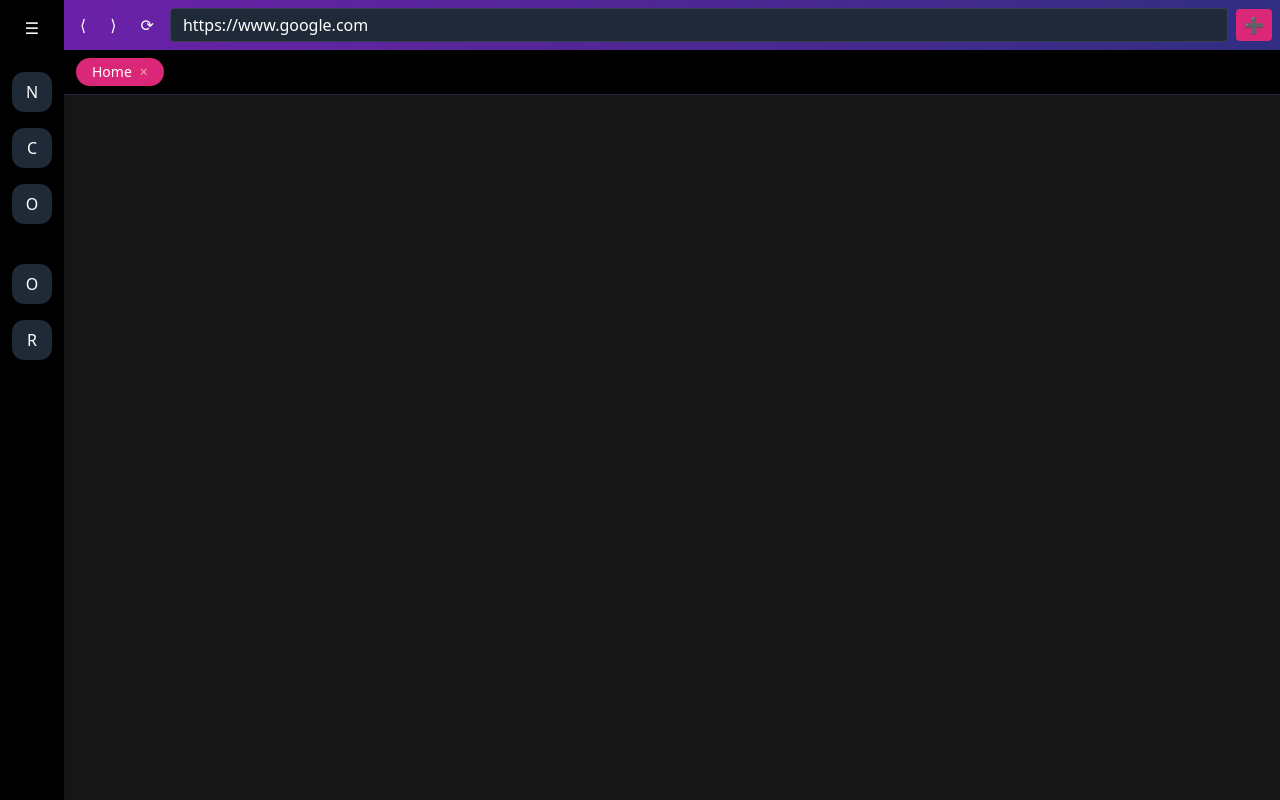
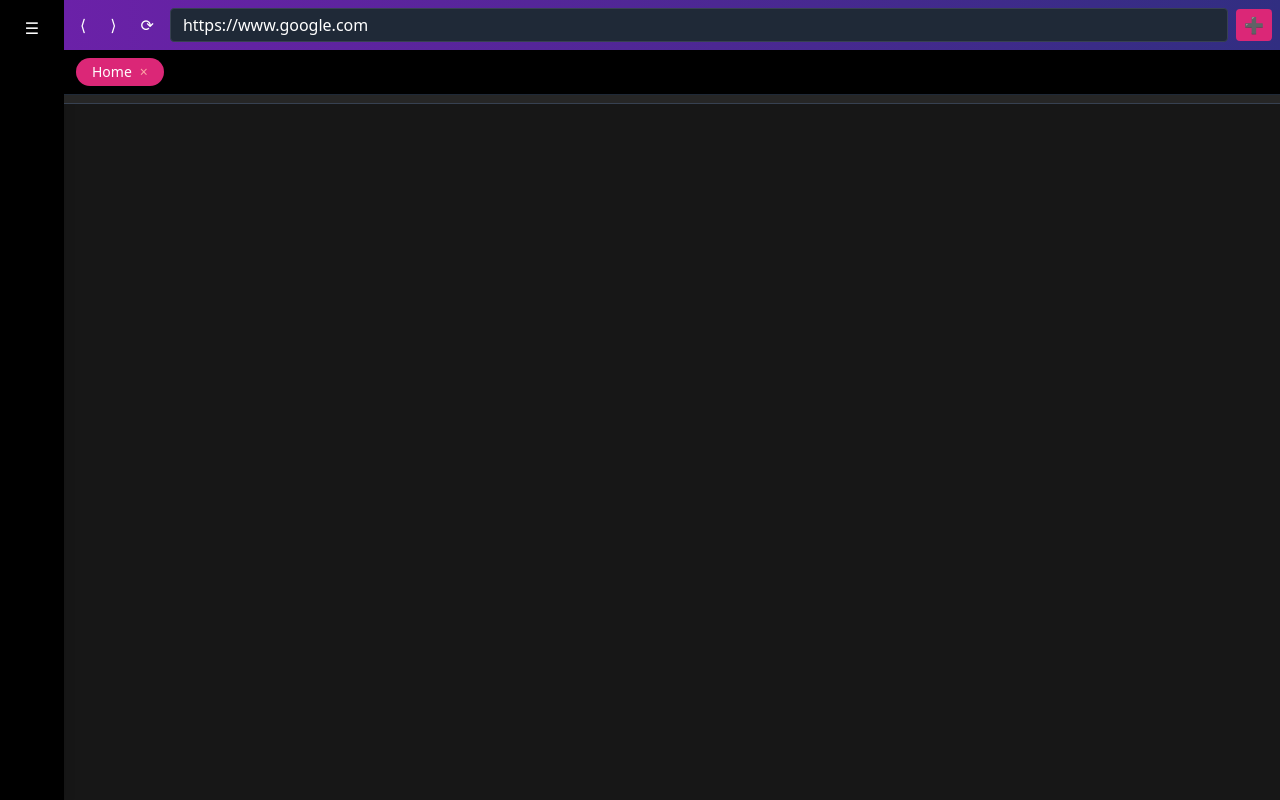
Before and after one commit to RepNest/HDB, a React (Vite) app: page / in a window 1280 px wide. Built offline with nearby package versions, Linux system fonts and the light colour scheme; the HTML template or start-up script is replaced by a standard one.

Commit message:
Initial committing with a stable UI and working webview

```diff
--- a/src/App.tsx
+++ b/src/App.tsx
@@ -42,6 +42,17 @@ export default function App() {
     if (e.key === "Enter") navigate();
   };
 
+  function openFavorite(url: string): void {
+  if (!url.startsWith('http')) {
+    url = 'https://' + url;
+  }
+  const newId = Date.now();
+  const newTab = { id: newId, title: 'Favorite', url };
+  setTabs(prev => [...prev, newTab]);
+  setActiveTabId(newId);
+}
+
+
   return (
     <div className="h-screen w-screen flex bg-neutral-900 text-white font-sans">
       <Sidebar isOpen={sidebarOpen} toggle={() => setSidebarOpen(!sidebarOpen)} />
@@ -77,6 +88,8 @@ export default function App() {
           ))}
         </div>
 
+        <FavoritesBar onFavoriteClick={openFavorite} />
+
         {/* Webview Display */}
         <div className="flex-1 relative">
           {tabs.map(tab =>
--- a/src/components/FavoritesBar.tsx
+++ b/src/components/FavoritesBar.tsx
@@ -1,38 +1,42 @@
-import React from 'react';
-
-interface Favorite {
-  label: string;
-  url: string;
-}
+import React, { useEffect, useState } from 'react';
 
 interface FavoritesBarProps {
   onFavoriteClick: (url: string) => void;
 }
 
-declare global {
-  interface Window {
-    userConfig: {
-      favorites: Favorite[];
-    };
-  }
+interface Favorite {
+  name: string;
+  url: string;
 }
 
-const FavoritesBar: React.FC<FavoritesBarProps> = ({ onFavoriteClick }) => {
-  const favorites = window.userConfig?.favorites || [];
+export default function FavoritesBar({ onFavoriteClick }: FavoritesBarProps) {
+  const [favorites, setFavorites] = useState<Favorite[]>([]);
+
+  useEffect(() => {
+    try {
+      const config = window.electronAPI?.getConfig?.();
+      if (config && Array.isArray(config.favorites)) {
+        setFavorites(config.favorites);
+      } else {
+        setFavorites([]);
+      }
+    } catch (err) {
+      console.error("FavoritesBar config load failed:", err);
+      setFavorites([]);
+    }
+  }, []);
 
   return (
-    <div className="bg-zinc-900 text-white flex gap-2 px-4 py-2 border-b border-zinc-800 overflow-x-auto">
-      {favorites.map((fav, idx) => (
+    <div className="flex bg-neutral-800 px-2 py-1 border-b border-gray-700 overflow-x-auto">
+      {(favorites ?? []).map((fav, idx) => (
         <button
           key={idx}
           onClick={() => onFavoriteClick(fav.url)}
-          className="px-3 py-1 rounded-md bg-zinc-800 hover:bg-purple-600 text-sm whitespace-nowrap"
+          className="text-sm bg-gray-700 hover:bg-purple-600 text-white px-3 py-1 rounded-full mx-1"
         >
-          {fav.label}
+          {fav.name}
         </button>
       ))}
     </div>
   );
-};
-
-export default FavoritesBar;
+}
--- a/src/components/Sidebar.tsx
+++ b/src/components/Sidebar.tsx
@@ -1,16 +1,5 @@
 import React from 'react';
 import clsx from 'clsx';
-
-const desktopApps = [
-  { name: 'Notepad', command: 'notepad' },
-  { name: 'Calculator', command: 'calc' },
-  { name: 'Outlook', command: 'outlook'},
-];
-
-const webShortcuts = [
-  { name: 'Outlook', url: 'https://outlook.office365.com' },
-  { name: 'Remedy', url: 'https://smartit.miamidade.gov' },
-];
 
 interface SidebarProps {
   isOpen: boolean;
@@ -18,42 +7,58 @@ interface SidebarProps {
 }
 
 export default function Sidebar({ isOpen, toggle }: SidebarProps) {
+  const config = window.electronAPI?.getConfig?.();
+  const apps = config?.apps || [];
+  const favorites = config?.favorites || [];
+
   const launchApp = (cmd: string) => {
     window.electronAPI?.launchApp(cmd);
   };
 
+  const openUrl = (url: string) => {
+    window.open(url);
+  };
+
   return (
-    <div className={clsx(
-      'transition-all duration-300 bg-black h-full flex flex-col items-center py-4 shadow-lg',
-      isOpen ? 'w-64' : 'w-16'
-    )}>
-      <button onClick={toggle} className="mb-4 text-white hover:text-purple-400">☰</button>
-      <div className="text-sm w-full text-center text-gray-400 mb-2">{isOpen ? 'Apps' : ''}</div>
-      {desktopApps.map((app, idx) => (
+    <div
+      className={clsx(
+        'transition-all duration-300 bg-black h-full flex flex-col py-4 shadow-lg text-white',
+        isOpen ? 'w-64 px-4' : 'w-16 items-center'
+      )}
+    >
+      <button onClick={toggle} className="mb-6 text-white hover:text-purple-400">
+        ☰
+      </button>
+
+      <div className="text-sm text-gray-400 mb-2">{isOpen ? 'Apps' : ''}</div>
+      {apps.map((app, idx) => (
         <button
           key={idx}
           onClick={() => launchApp(app.command)}
           className={clsx(
-            'my-2 px-2 py-2 rounded-xl bg-gray-800 hover:bg-purple-600 transition-all text-white flex items-center',
-            isOpen ? 'w-48 justify-start pl-4' : 'w-10 justify-center'
+            'my-1 flex items-center gap-2 bg-gray-800 hover:bg-purple-600 transition-all rounded-xl py-2 px-3 w-full',
+            isOpen ? 'justify-start' : 'justify-center w-10 h-10'
           )}
           title={app.name}
         >
-          {isOpen ? app.name : app.name[0]}
+          <span className="text-lg">{app.name[0]}</span>
+          {isOpen && <span className="text-sm font-medium">{app.name}</span>}
         </button>
       ))}
-      <div className="text-sm w-full text-center text-gray-400 mt-4 mb-2">{isOpen ? 'Web' : ''}</div>
-      {webShortcuts.map((web, idx) => (
+
+      <div className="text-sm text-gray-400 mt-6 mb-2">{isOpen ? 'Web' : ''}</div>
+      {favorites.map((fav, idx) => (
         <button
           key={idx}
-          onClick={() => window.open(web.url)}
+          onClick={() => openUrl(fav.url)}
           className={clsx(
-            'my-2 px-2 py-2 rounded-xl bg-gray-800 hover:bg-indigo-600 transition-all text-white flex items-center',
-            isOpen ? 'w-48 justify-start pl-4' : 'w-10 justify-center'
+            'my-1 flex items-center gap-2 bg-gray-800 hover:bg-indigo-600 transition-all rounded-xl py-2 px-3 w-full',
+            isOpen ? 'justify-start' : 'justify-center w-10 h-10'
           )}
-          title={web.name}
+          title={fav.name}
         >
-          {isOpen ? web.name : web.name[0]}
+          <span className="text-lg">{fav.name[0]}</span>
+          {isOpen && <span className="text-sm font-medium">{fav.name}</span>}
         </button>
       ))}
     </div>
--- /dev/null
+++ b/src/global.d.ts
@@ -0,0 +1,15 @@
+export {};
+
+declare global {
+  interface Window {
+    electronAPI: {
+      launchApp: (cmd: string) => void;
+      getConfig: () => {
+        sidebarCollapsed: boolean;
+        favorites: { name: string; url: string }[];
+        apps: { name: string; command: string }[];
+        createdAt: string;
+      };
+    };
+  }
+}
```
Also changed, not shown: default-config.json (deleted, +0 -19 lines), electron-main.js (+58 -1 lines), preload.js (+22 -3 lines), src/default-config.json (added, +12 -0 lines), 5 other files (tests, documents, lock files or other folders).
